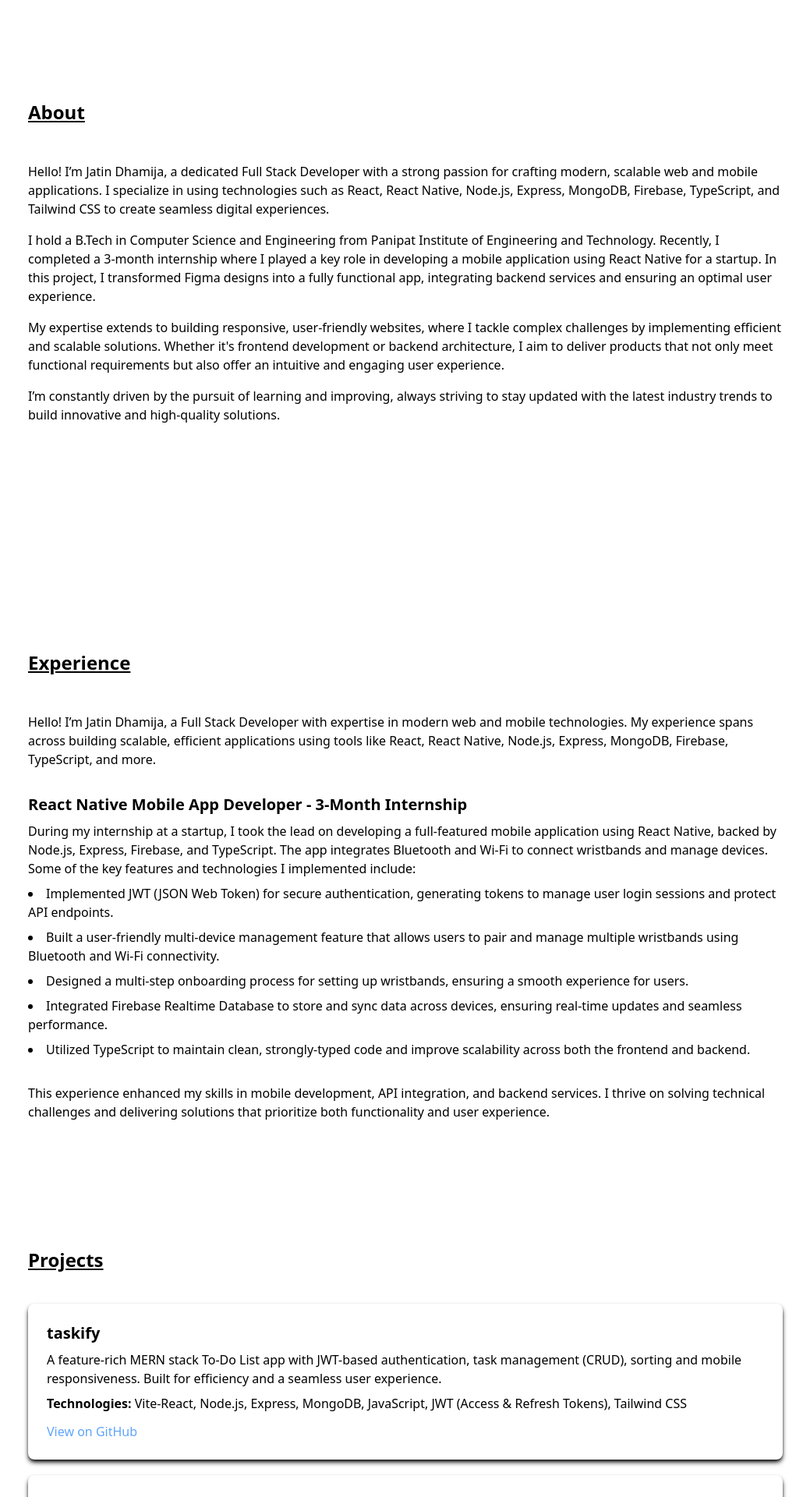
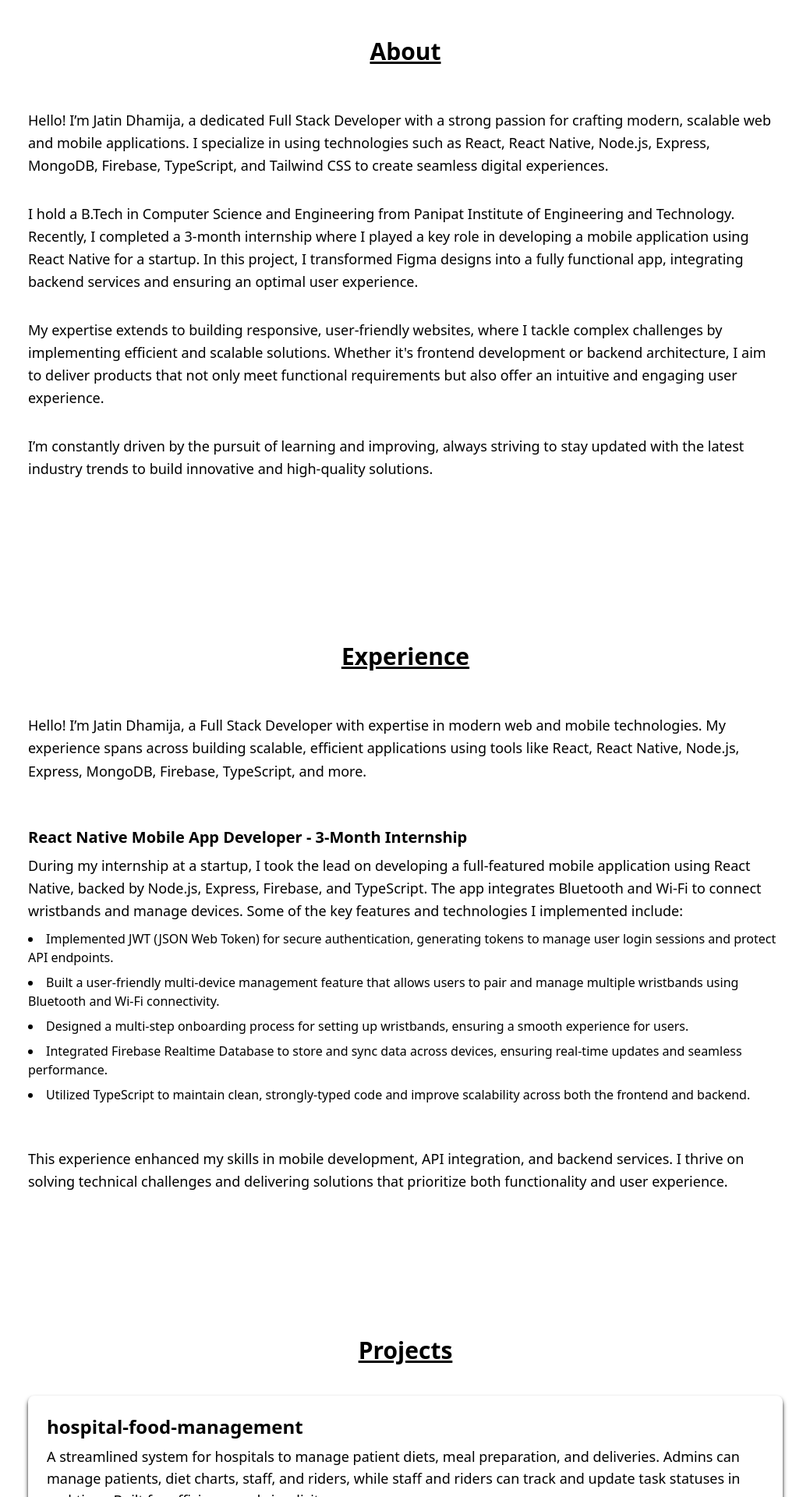
Before and after one commit to JatinDhamija816/portfolio, a React (Vite) app: page / in a window 1280 px wide. Shown: the part 880-2800 px from the top of the page at 78% size, without its empty margins (120-1159 px from the left). Built offline with nearby package versions, Linux system fonts and the light colour scheme.

Commit message:
apply framer motion

```diff
--- a/package.json
+++ b/package.json
@@ -10,9 +10,10 @@
     "preview": "vite preview"
   },
   "dependencies": {
+    "framer-motion": "^12.4.2",
     "react": "^18.3.1",
     "react-dom": "^18.3.1",
-     "react-icons": "^5.3.0",
+    "react-icons": "^5.3.0",
     "react-scroll": "^1.9.0"
   },
   "devDependencies": {
--- a/src/components/About.jsx
+++ b/src/components/About.jsx
@@ -1,4 +1,5 @@
 import { useContext } from "react";
+import { motion } from "framer-motion";
 import DarkModeContext from "../context/DarkModeContext";
 
 const About = () => {
@@ -11,37 +12,70 @@ const About = () => {
         darkMode ? "bg-black text-white" : "bg-white text-black"
       }`}
     >
-      <div className="py-10 px-7 md:max-w-screen-lg">
-        <p className="text-2xl font-semibold py-10 underline">About</p>
-        <div className="">
-          <p className="py-2">
+      <div className="py-16 px-7 md:max-w-screen-lg">
+        {/* Title with fade-in animation */}
+        <motion.p
+          className="text-3xl font-semibold py-10 underline text-center"
+          initial={{ opacity: 0 }}
+          animate={{ opacity: 1 }}
+          transition={{ duration: 0.5 }}
+        >
+          About
+        </motion.p>
+
+        <div>
+          {/* About Paragraphs with slide-up animations */}
+          <motion.p
+            className="py-4 text-lg leading-relaxed"
+            initial={{ opacity: 0, y: 20 }}
+            animate={{ opacity: 1, y: 0 }}
+            transition={{ duration: 1, delay: 0.3 }}
+          >
             Hello! I’m Jatin Dhamija, a dedicated Full Stack Developer with a
             strong passion for crafting modern, scalable web and mobile
             applications. I specialize in using technologies such as React,
             React Native, Node.js, Express, MongoDB, Firebase, TypeScript, and
             Tailwind CSS to create seamless digital experiences.
-          </p>
-          <p className="py-2">
+          </motion.p>
+
+          <motion.p
+            className="py-4 text-lg leading-relaxed"
+            initial={{ opacity: 0, y: 20 }}
+            animate={{ opacity: 1, y: 0 }}
+            transition={{ duration: 1, delay: 0.6 }}
+          >
             I hold a B.Tech in Computer Science and Engineering from Panipat
             Institute of Engineering and Technology. Recently, I completed a
             3-month internship where I played a key role in developing a mobile
             application using React Native for a startup. In this project, I
             transformed Figma designs into a fully functional app, integrating
             backend services and ensuring an optimal user experience.
-          </p>
-          <p className="py-2">
+          </motion.p>
+
+          <motion.p
+            className="py-4 text-lg leading-relaxed"
+            initial={{ opacity: 0, y: 20 }}
+            animate={{ opacity: 1, y: 0 }}
+            transition={{ duration: 1, delay: 0.9 }}
+          >
             My expertise extends to building responsive, user-friendly websites,
             where I tackle complex challenges by implementing efficient and
             scalable solutions. Whether it's frontend development or backend
             architecture, I aim to deliver products that not only meet
             functional requirements but also offer an intuitive and engaging
             user experience.
-          </p>
-          <p className="py-2">
+          </motion.p>
+
+          <motion.p
+            className="py-4 text-lg leading-relaxed"
+            initial={{ opacity: 0, y: 20 }}
+            animate={{ opacity: 1, y: 0 }}
+            transition={{ duration: 1, delay: 1.2 }}
+          >
             I’m constantly driven by the pursuit of learning and improving,
             always striving to stay updated with the latest industry trends to
             build innovative and high-quality solutions.
-          </p>
+          </motion.p>
         </div>
       </div>
     </div>
--- a/src/components/Experience.jsx
+++ b/src/components/Experience.jsx
@@ -1,4 +1,5 @@
 import { useContext } from "react";
+import { motion } from "framer-motion";
 import DarkModeContext from "../context/DarkModeContext";
 
 const Experience = () => {
@@ -9,73 +10,115 @@ const Experience = () => {
       id="experience"
       className={`min-h-screen flex items-center justify-center ${
         darkMode ? "bg-black text-white" : "bg-white text-black"
-      } `}
+      }`}
     >
-      <div className="py-10 px-7 md:max-w-screen-lg">
-        <p className="text-2xl font-semibold py-10 underline">Experience</p>
-        <div className="space-y-2">
-          <p className="py-2">
+      <div className="py-16 px-7 md:max-w-screen-lg">
+        {/* Title with fade-in animation */}
+        <motion.p
+          className="text-3xl font-semibold py-10 underline text-center"
+          initial={{ opacity: 0 }}
+          animate={{ opacity: 1 }}
+          transition={{ duration: 0.5 }}
+        >
+          Experience
+        </motion.p>
+
+        <div className="space-y-6">
+          {/* General introduction */}
+          <motion.p
+            className="py-4 text-lg leading-relaxed"
+            initial={{ opacity: 0, y: 20 }}
+            animate={{ opacity: 1, y: 0 }}
+            transition={{ duration: 1, delay: 0.3 }}
+          >
             Hello! I’m Jatin Dhamija, a Full Stack Developer with expertise in
             modern web and mobile technologies. My experience spans across
             building scalable, efficient applications using tools like React,
             React Native, Node.js, Express, MongoDB, Firebase, TypeScript, and
             more.
-          </p>
+          </motion.p>
 
-          <div className="py-4">
-            <h3 className="text-xl font-semibold">
+          {/* React Native Mobile App Developer Internship */}
+          <motion.div
+            className="py-4"
+            initial={{ opacity: 0, y: 20 }}
+            animate={{ opacity: 1, y: 0 }}
+            transition={{ duration: 1, delay: 0.6 }}
+          >
+            <h3 className="text-xl font-semibold hover:text-blue-500 cursor-pointer">
               React Native Mobile App Developer - 3-Month Internship
             </h3>
-            <p className="py-2">
+            <motion.p
+              className="py-2 text-lg leading-relaxed"
+              initial={{ opacity: 0, y: 20 }}
+              animate={{ opacity: 1, y: 0 }}
+              transition={{ duration: 1, delay: 0.9 }}
+            >
               During my internship at a startup, I took the lead on developing a
               full-featured mobile application using React Native, backed by
               Node.js, Express, Firebase, and TypeScript. The app integrates
               Bluetooth and Wi-Fi to connect wristbands and manage devices. Some
               of the key features and technologies I implemented include:
-            </p>
+            </motion.p>
             <ul className="list-disc list-inside space-y-2">
-              <li>
-                <span>
+              <motion.li
+                initial={{ opacity: 0, y: 20 }}
+                animate={{ opacity: 1, y: 0 }}
+                transition={{ duration: 1, delay: 1.2 }}
+              >
                 Implemented JWT (JSON Web Token) for secure authentication,
-                  generating tokens to manage user login sessions and protect
-                  API endpoints.
-                </span>
-              </li>
-              <li>
-                <span>
+                generating tokens to manage user login sessions and protect API
+                endpoints.
+              </motion.li>
+              <motion.li
+                initial={{ opacity: 0, y: 20 }}
+                animate={{ opacity: 1, y: 0 }}
+                transition={{ duration: 1, delay: 1.4 }}
+              >
                 Built a user-friendly multi-device management feature that
                 allows users to pair and manage multiple wristbands using
                 Bluetooth and Wi-Fi connectivity.
-                </span>
-              </li>
-              <li>
-                <span>
+              </motion.li>
+              <motion.li
+                initial={{ opacity: 0, y: 20 }}
+                animate={{ opacity: 1, y: 0 }}
+                transition={{ duration: 1, delay: 1.6 }}
+              >
                 Designed a multi-step onboarding process for setting up
                 wristbands, ensuring a smooth experience for users.
-                </span>
-              </li>
-              <li>
-                <span>
+              </motion.li>
+              <motion.li
+                initial={{ opacity: 0, y: 20 }}
+                animate={{ opacity: 1, y: 0 }}
+                transition={{ duration: 1, delay: 1.8 }}
+              >
                 Integrated Firebase Realtime Database to store and sync data
                 across devices, ensuring real-time updates and seamless
                 performance.
-                </span>
-              </li>
-              <li>
-                <span>
+              </motion.li>
+              <motion.li
+                initial={{ opacity: 0, y: 20 }}
+                animate={{ opacity: 1, y: 0 }}
+                transition={{ duration: 1, delay: 2 }}
+              >
                 Utilized TypeScript to maintain clean, strongly-typed code and
                 improve scalability across both the frontend and backend.
-                </span>
-              </li>
+              </motion.li>
             </ul>
-          </div>
+          </motion.div>
 
-          <p className="py-2">
+          {/* Final reflection */}
+          <motion.p
+            className="py-4 text-lg leading-relaxed"
+            initial={{ opacity: 0, y: 20 }}
+            animate={{ opacity: 1, y: 0 }}
+            transition={{ duration: 1, delay: 2.2 }}
+          >
             This experience enhanced my skills in mobile development, API
             integration, and backend services. I thrive on solving technical
             challenges and delivering solutions that prioritize both
             functionality and user experience.
-          </p>
+          </motion.p>
         </div>
       </div>
     </div>
--- a/src/components/Home.jsx
+++ b/src/components/Home.jsx
@@ -1,24 +1,49 @@
 import { useContext } from "react";
+import { motion } from "framer-motion";
 import DarkModeContext from "../context/DarkModeContext";
 
 const Home = () => {
   const { darkMode } = useContext(DarkModeContext);
+
   return (
     <div
       id="home"
-      className={`min-h-screen flex items-center justify-center  ${
+      className={`min-h-screen flex items-center justify-center ${
         darkMode ? "bg-black text-white" : "bg-white text-black"
       }`}
     >
       <div className="p-10 text-center space-y-6">
-        <p className="text-5xl font-bold">Jatin Dhamija</p>
-        <p className="text-xl ">Full Stack Developer</p>
+        {/* Name with animation */}
+        <motion.p
+          className="text-5xl font-bold"
+          initial={{ opacity: 0 }}
+          animate={{ opacity: 1 }}
+          transition={{ duration: 1 }}
+        >
+          Jatin Dhamija
+        </motion.p>
 
-        <p className="text-lg max-w-2xl mx-auto">
+        {/* Title with animation */}
+        <motion.p
+          className="text-xl text-gray-500"
+          initial={{ opacity: 0 }}
+          animate={{ opacity: 1 }}
+          transition={{ duration: 1, delay: 0.5 }}
+        >
+          Full Stack Developer
+        </motion.p>
+
+        {/* Description with animation */}
+        <motion.p
+          className="text-lg max-w-2xl mx-auto"
+          initial={{ opacity: 0 }}
+          animate={{ opacity: 1 }}
+          transition={{ duration: 1, delay: 1 }}
+        >
           Building dynamic web and mobile solutions that blend design,
           performance, and scalability. I thrive on turning complex problems
           into clean, user-friendly experiences using the latest technologies.
-        </p>
+        </motion.p>
       </div>
     </div>
   );
--- a/src/components/Projects.jsx
+++ b/src/components/Projects.jsx
@@ -1,4 +1,5 @@
 import { useContext } from "react";
+import { motion } from "framer-motion";
 import DarkModeContext from "../context/DarkModeContext";
 
 const Projects = () => {
@@ -6,20 +7,20 @@ const Projects = () => {
 
   const projects = [
     {
+      name: "hospital-food-management",
+      description:
+        "A streamlined system for hospitals to manage patient diets, meal preparation, and deliveries. Admins can manage patients, diet charts, staff, and riders, while staff and riders can track and update task statuses in real-time. Built for efficiency and simplicity.",
+      technologies:
+        "Vite-React, Node.js, Express, MongoDB, JavaScript, JWT (Access & Refresh Tokens), Tailwind CSS",
+      githubLink: "https://github.com/JatinDhamija816/hospital-food-management",
+    },
+    {
       name: "taskify",
       description:
         "A feature-rich MERN stack To-Do List app with JWT-based authentication, task management (CRUD), sorting and mobile responsiveness. Built for efficiency and a seamless user experience.",
       technologies:
         "Vite-React, Node.js, Express, MongoDB, JavaScript, JWT (Access & Refresh Tokens), Tailwind CSS",
       githubLink: "https://github.com/JatinDhamija816/taskify",
-    },
-    {
-      name: "hospital-food-management",
-      description:
-        "A streamlined system for hospitals to manage patient diets, meal preparation, and deliveries. Admins can manage patients, diet charts, staff, and riders, while staff and riders can track and update task statuses in real-time. Built for efficiency and simplicity.",
-      technologies:
-        "Vite-React, Node.js, Express, MongoDB, JavaScript, JWT (Access & Refresh Tokens), Tailwind CSS",
-      githubLink: "https://github.com/JatinDhamija816/hospital-food-management",
     },
     {
       name: "WordFlow",
@@ -38,30 +39,54 @@ const Projects = () => {
         darkMode ? "bg-black text-white" : "bg-white text-black"
       }`}
     >
-      <div className="py-10 px-7 md:max-w-screen-lg">
-        <p className="text-2xl font-semibold py-10 underline">Projects</p>
-        <div className="space-y-5">
+      <div className="py-16 px-7 md:max-w-screen-lg">
+        {/* Section title with fade-in animation */}
+        <motion.p
+          className="text-3xl font-semibold py-10 underline text-center"
+          initial={{ opacity: 0 }}
+          animate={{ opacity: 1 }}
+          transition={{ duration: 0.5 }}
+        >
+          Projects
+        </motion.p>
+
+        <div className="space-y-8">
           {projects.map((project, index) => (
-            <div
+            <motion.div
               key={index}
               className={`p-6 rounded-lg shadow-md hover:shadow-xl transition duration-300 ${
                 darkMode ? "shadow-white" : "shadow-black"
               }`}
+              initial={{ opacity: 0, y: 20 }}
+              animate={{ opacity: 1, y: 0 }}
+              transition={{ duration: 0.5, delay: index * 0.2 }}
             >
-              <h3 className="text-xl font-semibold">{project.name}</h3>
-              <p className="mt-2">{project.description}</p>
-              <p className="mt-2">
+              {/* Project title with hover effect */}
+              <motion.h3
+                className="text-2xl font-semibold hover:text-blue-400 cursor-pointer"
+                whileHover={{ scale: 1.05 }}
+              >
+                {project.name}
+              </motion.h3>
+              {/* Project description */}
+              <motion.p className="mt-2 text-lg">
+                {project.description}
+              </motion.p>
+              {/* Technologies */}
+              <motion.p className="mt-2 text-sm text-gray-500">
                 <strong>Technologies:</strong> {project.technologies}
-              </p>
-              <a
+              </motion.p>
+              {/* GitHub link */}
+              <motion.a
                 href={project.githubLink}
                 target="_blank"
                 rel="noopener noreferrer"
                 className="text-blue-400 hover:text-blue-600 hover:underline mt-3 block"
+                whileHover={{ scale: 1.05 }}
               >
                 View on GitHub
-              </a>
-            </div>
+              </motion.a>
+            </motion.div>
           ))}
         </div>
       </div>
```
Also changed, not shown: src/components/Contact.jsx (+43 -11 lines), src/components/Education.jsx (+20 -8 lines), src/components/Footer.jsx (+13 -9 lines), src/components/Navbar.jsx (+61 -36 lines), src/components/Skills.jsx (+15 -3 lines), 1 other file (tests, documents, lock files or other folders). Lines whose indentation alone changed are shown as unchanged.
